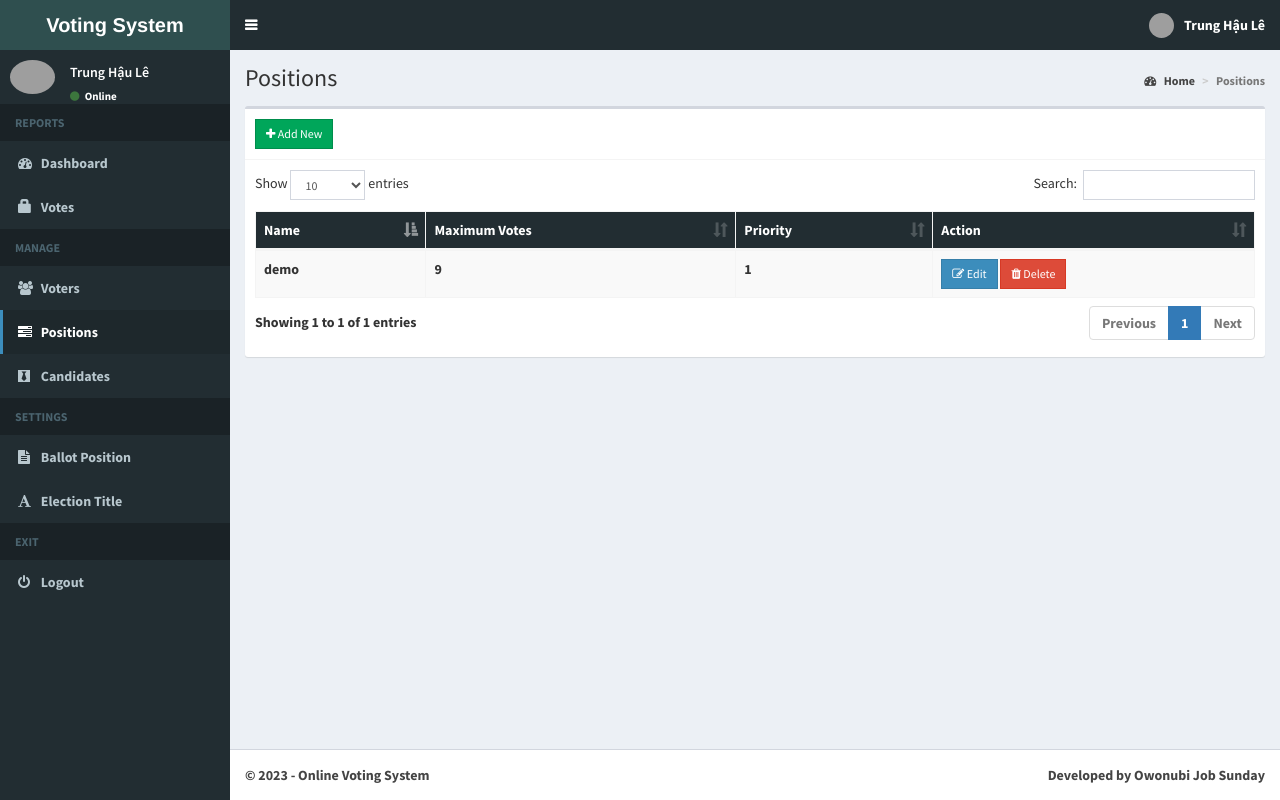
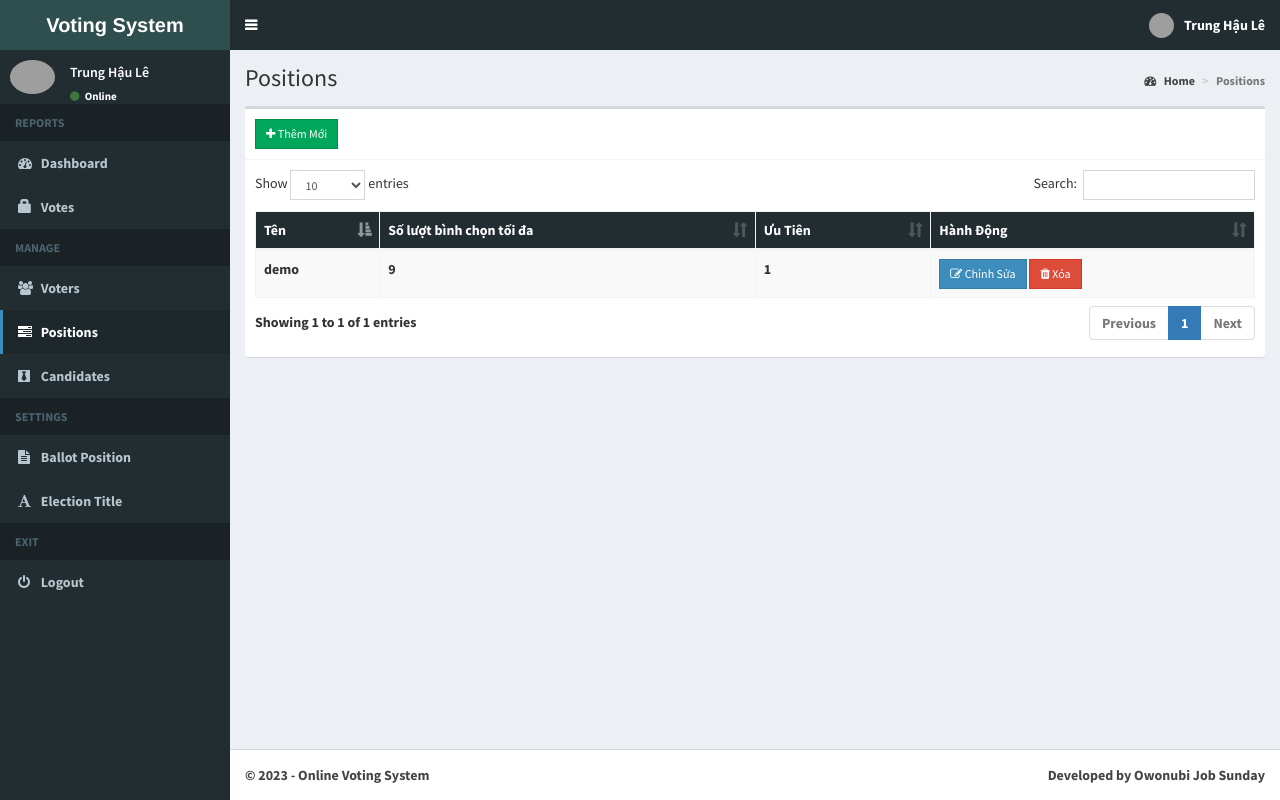
Before and after one commit to haulth/Web_BieuQuyet, a Django app: page /administrator/positions/view in a window 1280 px wide. Run offline with Django 3.2, Linux system fonts and the light colour scheme; a user stored in the database is signed in; data comes from the database, SQL or seed files in the repository; some libraries are stand-ins or nearby versions; grey boxes are pictures that could not be loaded.

Commit message:
Update positions.html

```diff
--- a/administrator/templates/admin/positions.html
+++ b/administrator/templates/admin/positions.html
@@ -6,15 +6,15 @@
 <div class="box">
 <div class="box-header with-border">
   <a href="#addnew" data-toggle="modal" class="btn btn-success btn-sm btn-flat"><i
-          class="fa fa-plus"></i> Add New</a>
+          class="fa fa-plus"></i> Thêm Mới</a>
 </div>
 <div class="box-body">
   <table id="example1" class="table table-bordered table-hover table-striped">
     <thead style="background-color: #222D32; color:white;">
-          <th>Name</th>
-          <th>Maximum Votes</th>
-          <th>Priority</th>
-          <th>Action</th>
+          <th>Tên</th>
+          <th>Số lượt bình chọn tối đa</th>
+          <th>Ưu Tiên</th>
+          <th>Hành Động</th>
       </thead>
       <tbody>
     {% for position in positions %}
@@ -25,8 +25,8 @@
       <td>{{ position.priority }}</td>
 
       <td>
-        <button class='btn btn-primary btn-sm edit btn-flat' data-id='{{ position.id }}'><i class='fa fa-edit'></i> Edit</button>
-        <button class='btn btn-danger btn-sm delete btn-flat' data-id='{{ position.id }}'><i class='fa fa-trash'></i> Delete</button>
+        <button class='btn btn-primary btn-sm edit btn-flat' data-id='{{ position.id }}'><i class='fa fa-edit'></i> Chỉnh Sửa</button>
+        <button class='btn btn-danger btn-sm delete btn-flat' data-id='{{ position.id }}'><i class='fa fa-trash'></i> Xóa</button>
       </td>
     </tr>
     {% endfor %}
@@ -48,7 +48,7 @@
           <div class="modal-header">
             <button type="button" class="close" data-dismiss="modal" aria-label="Close">
                 <span aria-hidden="true">&times;</span></button>
-            <h4 class="modal-title"><b>Add New Position</b></h4>
+            <h4 class="modal-title"><b>Thêm Loại Bình Chọn</b></h4>
           </div>
           <div class="modal-body">
             <form class="form-horizontal" method="POST" action="{% url 'viewPositions' %}">
@@ -67,8 +67,8 @@
 
           </div>
           <div class="modal-footer">
-            <button type="button" class="btn btn-danger btn-flat pull-left" data-dismiss="modal"><i class="fa fa-close"></i> Close</button>
-            <button type="submit" class="btn btn-success btn-flat" name="add"><i class="fa fa-save"></i> Save</button>
+            <button type="button" class="btn btn-danger btn-flat pull-left" data-dismiss="modal"><i class="fa fa-close"></i> Đóng</button>
+            <button type="submit" class="btn btn-success btn-flat" name="add"><i class="fa fa-save"></i> Lưu</button>
           </div></form></div></div></div></div>
 
 <!-- Edit -->
@@ -78,14 +78,14 @@
           <div class="modal-header">
             <button type="button" class="close" data-dismiss="modal" aria-label="Close">
                 <span aria-hidden="true">&times;</span></button>
-            <h4 class="modal-title"><b>Edit Position</b></h4>
+            <h4 class="modal-title"><b>Chỉnh Sửa</b></h4>
           </div>
           <div class="modal-body">
             <form class="form-horizontal" method="POST" action="{% url 'updatePosition' %}">
               {% csrf_token %}
               <input type="hidden" class="id" name="id">
               <div class="form-group">
-                <label for="name" class="col-sm-3 control-label">Name</label>
+                <label for="name" class="col-sm-3 control-label">Tên</label>
 
                 <div class="col-sm-9">
                   <input type="text" class="form-control" id="name" name="name">
@@ -93,7 +93,7 @@
             </div>
 
             <div class="form-group">
-              <label for="max_vote" class="col-sm-3 control-label">Maximum Number of Votes</label>
+              <label for="max_vote" class="col-sm-3 control-label">Số lượt bình chọn tối đa</label>
 
               <div class="col-sm-9">
                 <input type="text" class="form-control" id="max_vote" name="max_vote">
@@ -104,8 +104,8 @@
 
           </div>
           <div class="modal-footer">
-            <button type="button" class="btn btn-danger btn-flat pull-left" data-dismiss="modal"><i class="fa fa-close"></i> Close</button>
-            <button type="submit" class="btn btn-success btn-flat" name="edit"><i class="fa fa-check-square-o"></i> Update</button>
+            <button type="button" class="btn btn-danger btn-flat pull-left" data-dismiss="modal"><i class="fa fa-close"></i> Đóng</button>
+            <button type="submit" class="btn btn-success btn-flat" name="edit"><i class="fa fa-check-square-o"></i> Cập Nhật</button>
             </form>
           </div>
       </div>
@@ -119,20 +119,20 @@
           <div class="modal-header">
             <button type="button" class="close" data-dismiss="modal" aria-label="Close">
                 <span aria-hidden="true">&times;</span></button>
-            <h4 class="modal-title"><b>Deleting...</b></h4>
+            <h4 class="modal-title"><b>Đang xóa...</b></h4>
           </div>
           <div class="modal-body">
             <form class="form-horizontal" method="POST" action="{% url 'deletePosition' %}">
               <input type="hidden" class="id" name="id">
               {% csrf_token %}
               <div class="text-center">
-                  <p>DELETE POSITION</p>
+                  <p>Xóa Loại Bỏ Phiếu</p>
                   <h2 class="bold fullname"></h2>
               </div>
           </div>
           <div class="modal-footer">
-            <button type="button" class="btn btn-default btn-flat pull-left" data-dismiss="modal"><i class="fa fa-close"></i> Close</button>
-            <button type="submit" class="btn btn-danger btn-flat" name="delete"><i class="fa fa-trash"></i> Delete</button>
+            <button type="button" class="btn btn-default btn-flat pull-left" data-dismiss="modal"><i class="fa fa-close"></i> Đóng</button>
+            <button type="submit" class="btn btn-danger btn-flat" name="delete"><i class="fa fa-trash"></i> Xóa</button>
             </form>
           </div>
       </div>
```
